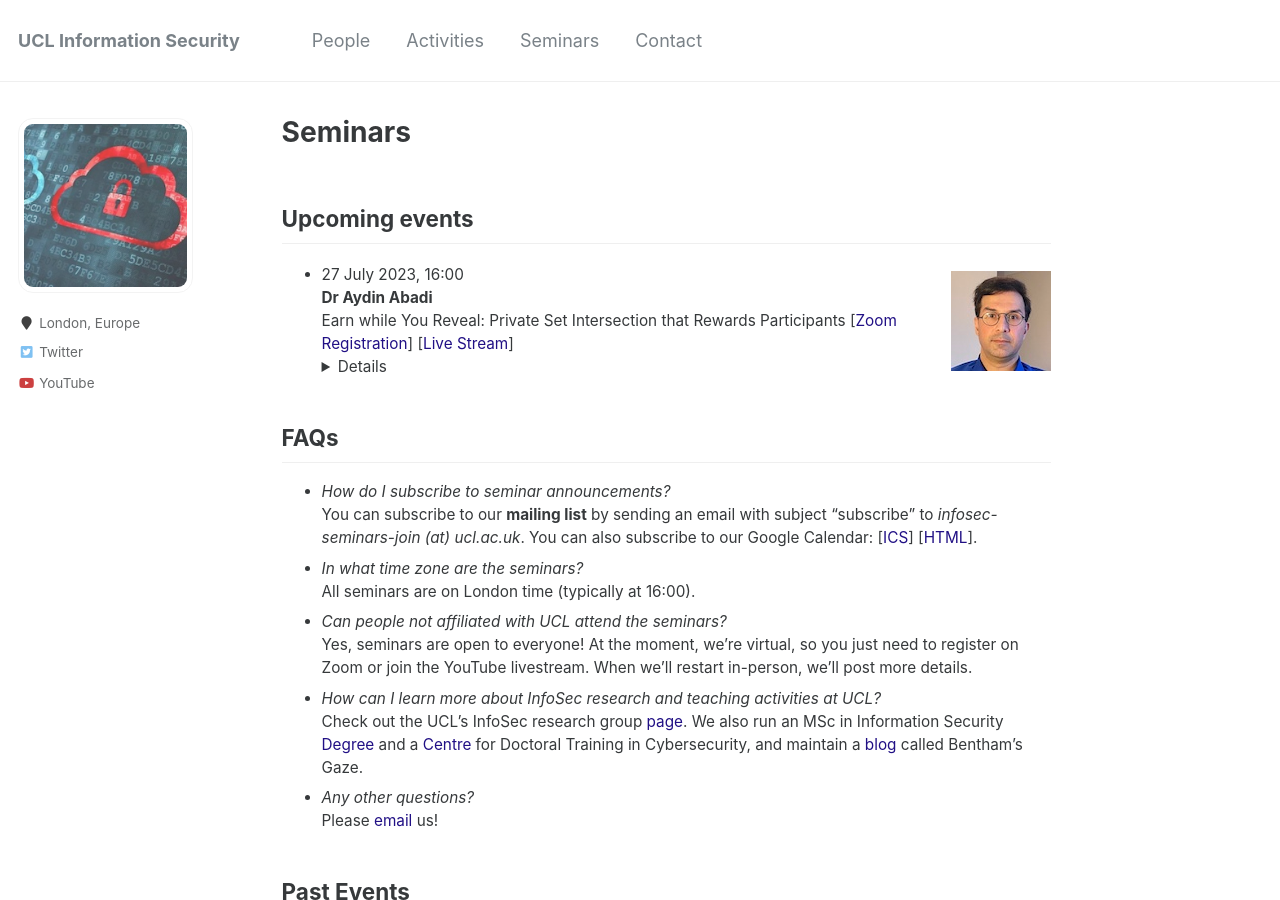
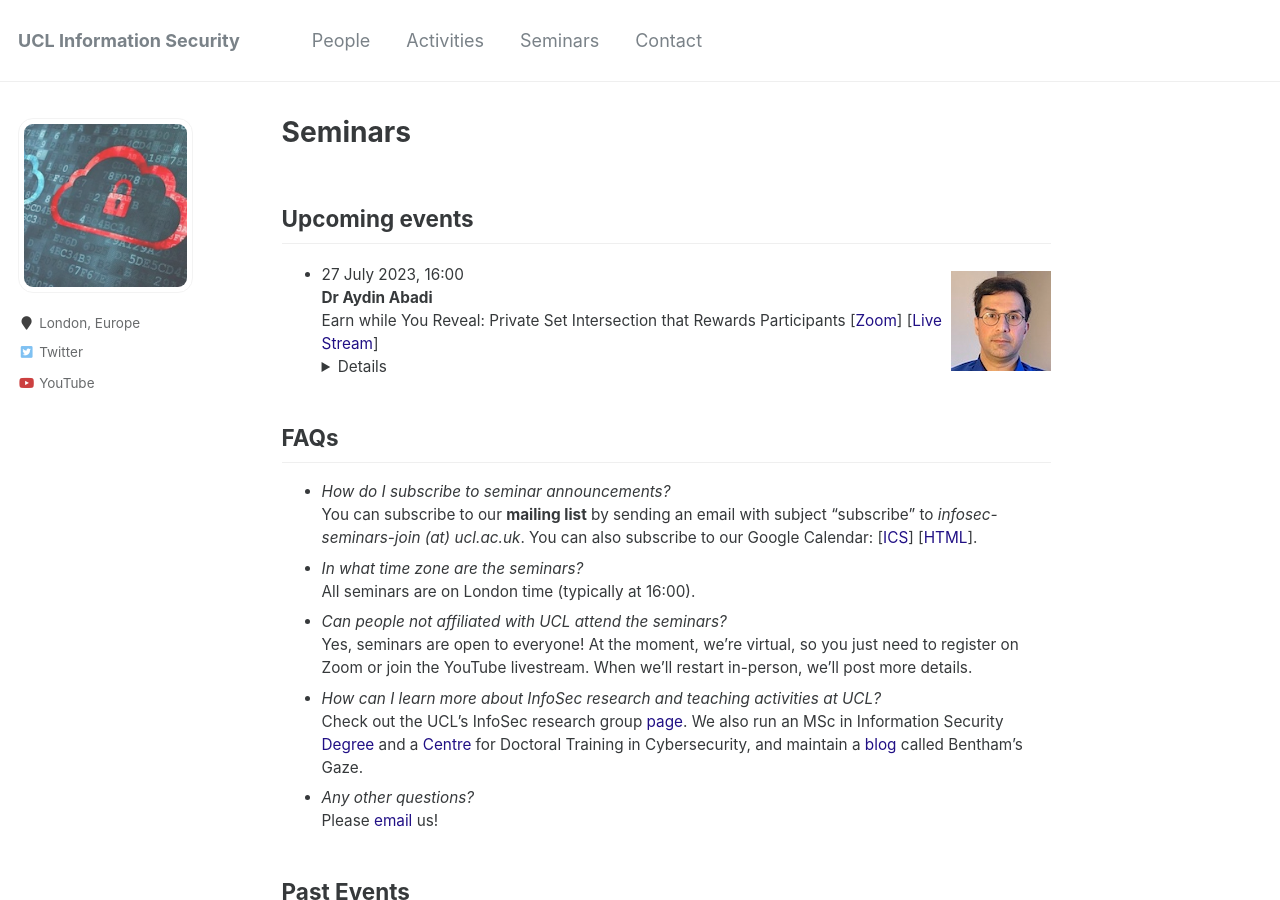
Before and after one commit to uclisec/uclisec.github.io, a Jekyll site: the page built from _pages/seminars.md, in a window 1280 px wide and 900 px high. Built offline with Jekyll 4.4.1, drawn with Linux system fonts in a browser that asks for light colours.

Commit message:
Update seminars.md

```diff
--- a/_pages/seminars.md
+++ b/_pages/seminars.md
@@ -11,7 +11,7 @@
 - 27 July 2023, 16:00
 **Dr Aydin Abadi**
 Earn while You Reveal: Private Set Intersection that Rewards Participants
-[[Zoom Registration](https://ucl.zoom.us/meeting/register/tJYpf-2grTorGNxFnItdfR3SSG89tgyB9Zeh)] [[Live Stream]( https://youtu.be/vvluE5JOFds)]<details>**Abstract:** Private Set Intersection (PSI) is an elegant cryptographic protocol that allows parties to find the intersection of their private sets without revealing anything beyond the result. PSIs have been used in various privacy-enhancing technologies; for instance, in federated machine learning, combating financial fraud, or COVID-19 contact tracing solutions.
+[[Zoom](https://ucl.zoom.us/j/92090461055?pwd=UzFJTXJzMXhZZEVraDFXSXBvc0FtUT09)] [[Live Stream]( https://youtu.be/vvluE5JOFds)]<details>**Abstract:** Private Set Intersection (PSI) is an elegant cryptographic protocol that allows parties to find the intersection of their private sets without revealing anything beyond the result. PSIs have been used in various privacy-enhancing technologies; for instance, in federated machine learning, combating financial fraud, or COVID-19 contact tracing solutions.
 In this talk, I will highlight two facts about PSIs; namely, (1) a non-empty result always reveals something about the private input sets of the parties and (2) in various variants of PSI, not all parties necessarily receive or are interested in the result. I will explain a vital research gap; namely, the literature has assumed that those parties who do not receive or are not interested in the result still contribute their private input sets to the PSI for free, although doing so would cost them their privacy.
 Also, I will talk about our multi-party PSI, called “Anesidora”, which fills the aforementioned gap. Anesidora rewards parties who contribute their private input sets to the protocol. It is efficient; it mainly relies on symmetric key primitives and its computation and communication complexities are linear with the number of parties and set cardinality. It remains secure even if the majority of parties are corrupted by active colluding adversaries. During the development of Anesidora, we devised (i) the first fair multi-party PSI called “Justitia” and (ii) propose the notion of unforgeable polynomials. In this talk, I will discuss these two notions as well.<br><br>**Bio**: Aydin Abadi is a Senior Research Fellow at UCL. His main research interests include information security, privacy, and cryptography, with a focus on (1) developing Privacy Enhancing Technologies, (2) devising solutions to deal with payment fraud, and (3) blockchain technology.  Before joining UCL he held a lectureship position at the University of Gloucestershire and before that, he was a Research Associate at the Blockchain Technology Lab, at the University of Edinburgh.<br></details>
 <!----->
```
